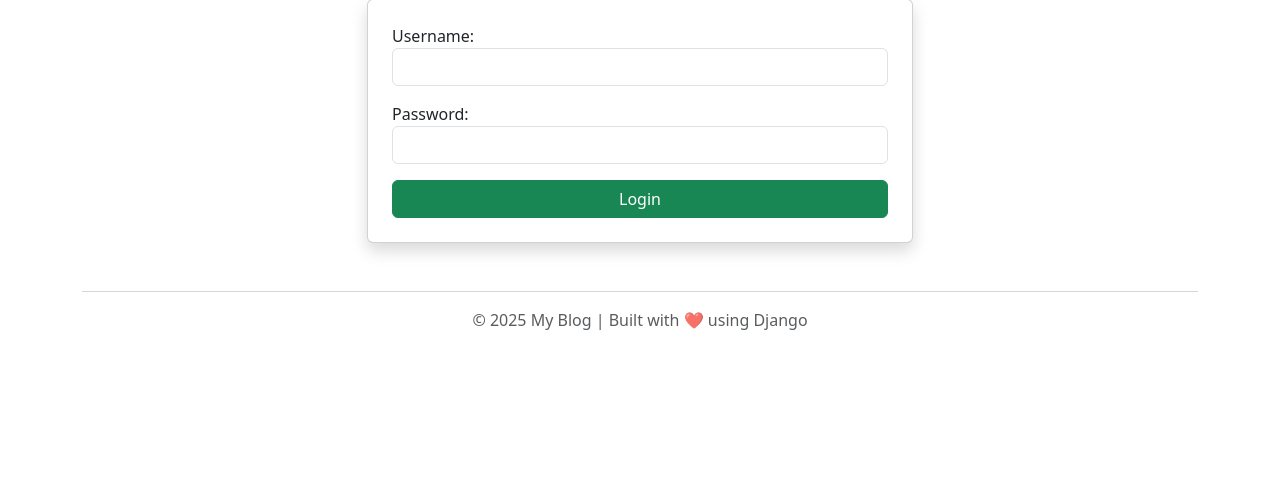
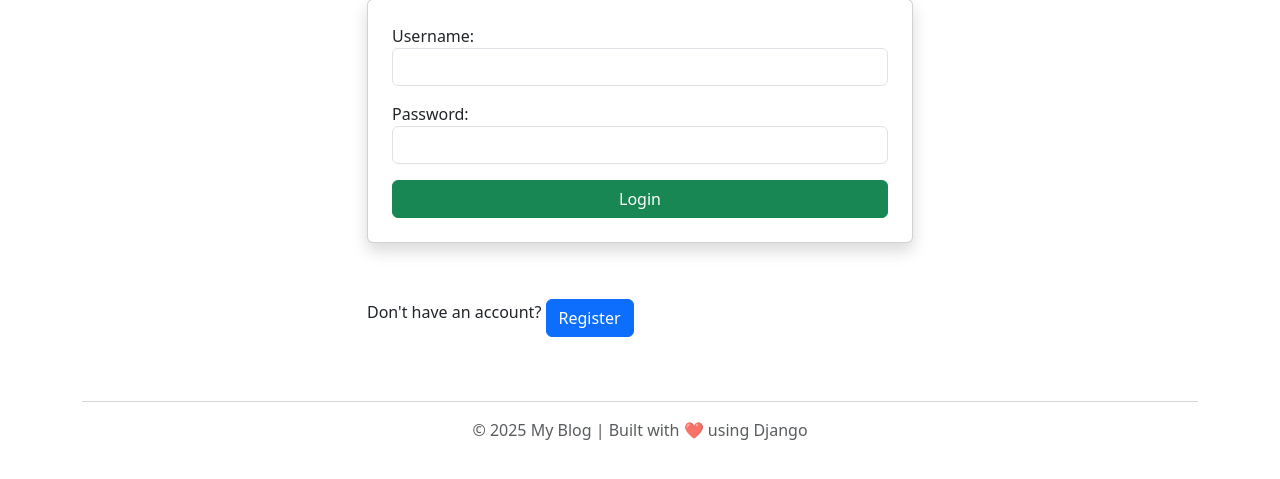
Before and after one commit to Aaryansrinivas/django-blog-project, a Django app: page /account/login/ in a window 1280 px wide. Shown: the part 167-646 px from the top of the page. Run offline with Django 5.2, Linux system fonts and the light colour scheme.

Commit message:
Update login.html

```diff
--- a/account/templates/account/login.html
+++ b/account/templates/account/login.html
@@ -18,6 +18,12 @@
             </div>
             <button type="submit" class="btn btn-success w-100">Login</button>
         </form>
+
+        <br> <br>
+        <p>Don't have an account?
+    <a href="{% url 'register' %}" class="btn btn-primary mt-2 justify-content-center">Register</a>
+</p>
+
     </div>
 </div>
 {% endblock %}
```
